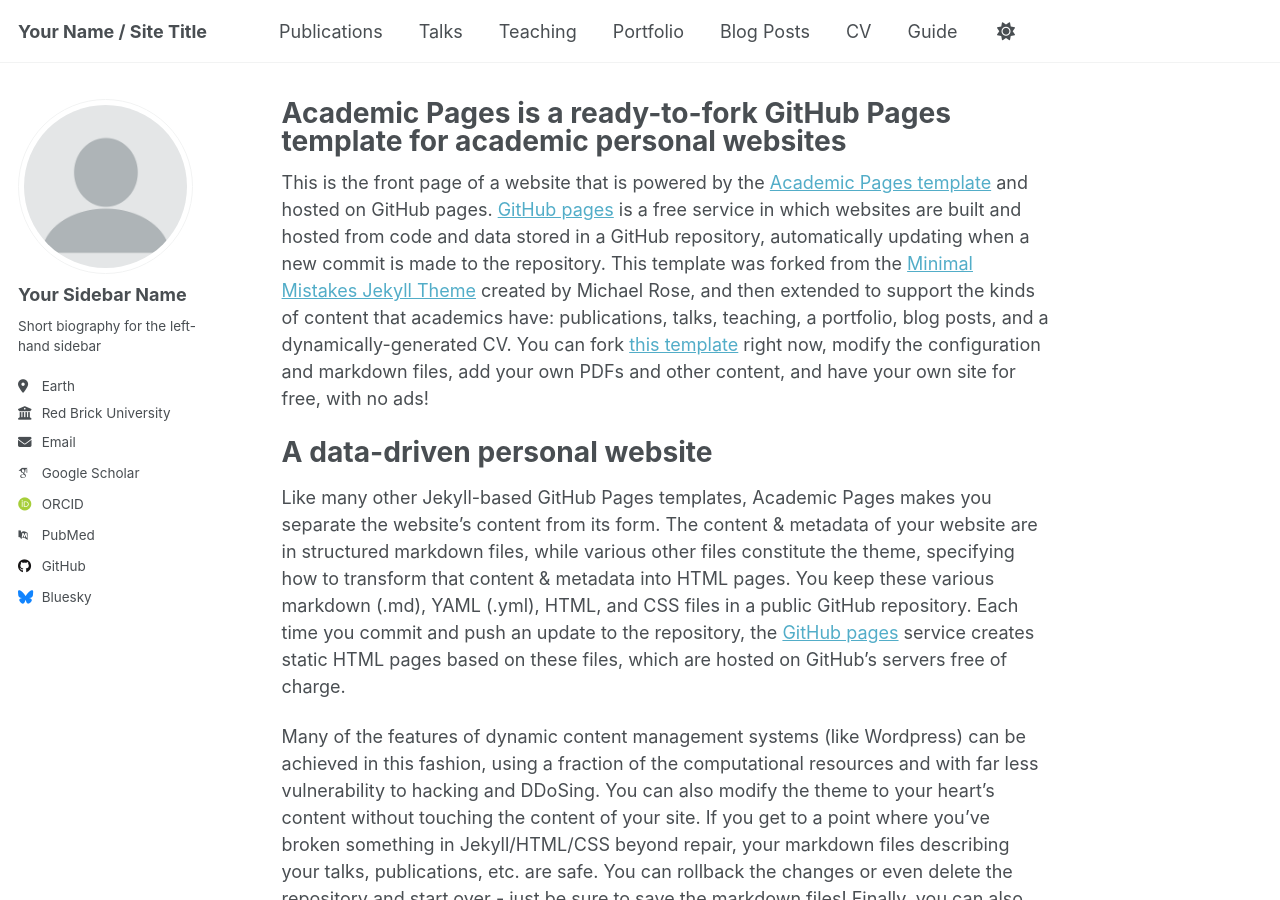
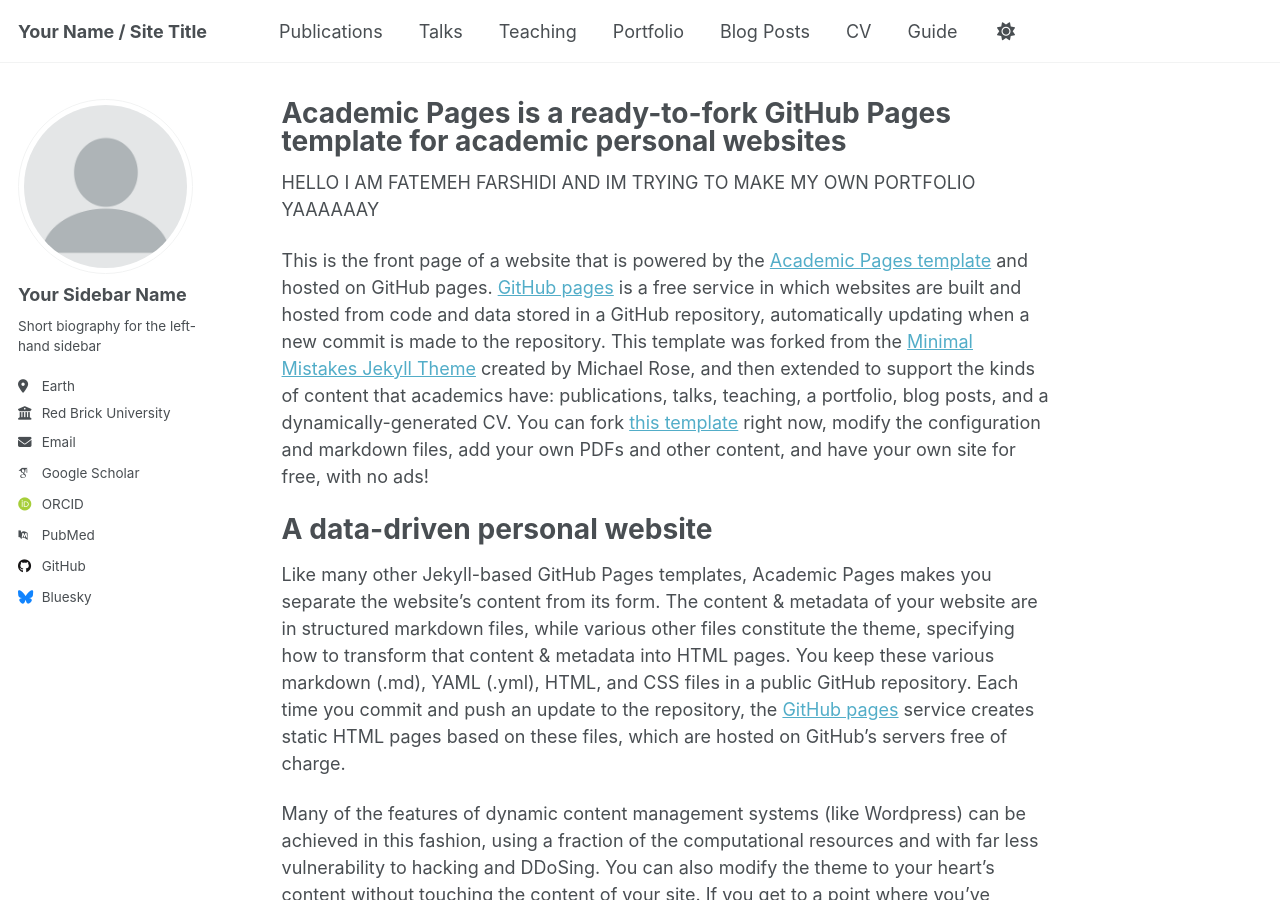
Before and after one commit to Graythe7/fatemehfarshidi, a Jekyll site: the page built from _pages/about.md, in a window 1280 px wide and 900 px high. Built offline with Jekyll 4.4.1, drawn with Linux system fonts in a browser that asks for light colours; some web fonts are replaced.

Commit message:
initial commit

```diff
--- a/_pages/about.md
+++ b/_pages/about.md
@@ -6,6 +6,8 @@ redirect_from:
   - /about/
   - /about.html
 ---
+
+HELLO I AM FATEMEH FARSHIDI AND IM TRYING TO MAKE MY OWN PORTFOLIO YAAAAAAY
 
 This is the front page of a website that is powered by the [Academic Pages template](https://github.com/academicpages/academicpages.github.io) and hosted on GitHub pages. [GitHub pages](https://pages.github.com) is a free service in which websites are built and hosted from code and data stored in a GitHub repository, automatically updating when a new commit is made to the repository. This template was forked from the [Minimal Mistakes Jekyll Theme](https://mmistakes.github.io/minimal-mistakes/) created by Michael Rose, and then extended to support the kinds of content that academics have: publications, talks, teaching, a portfolio, blog posts, and a dynamically-generated CV. You can fork [this template](https://github.com/academicpages/academicpages.github.io) right now, modify the configuration and markdown files, add your own PDFs and other content, and have your own site for free, with no ads!
 
```
